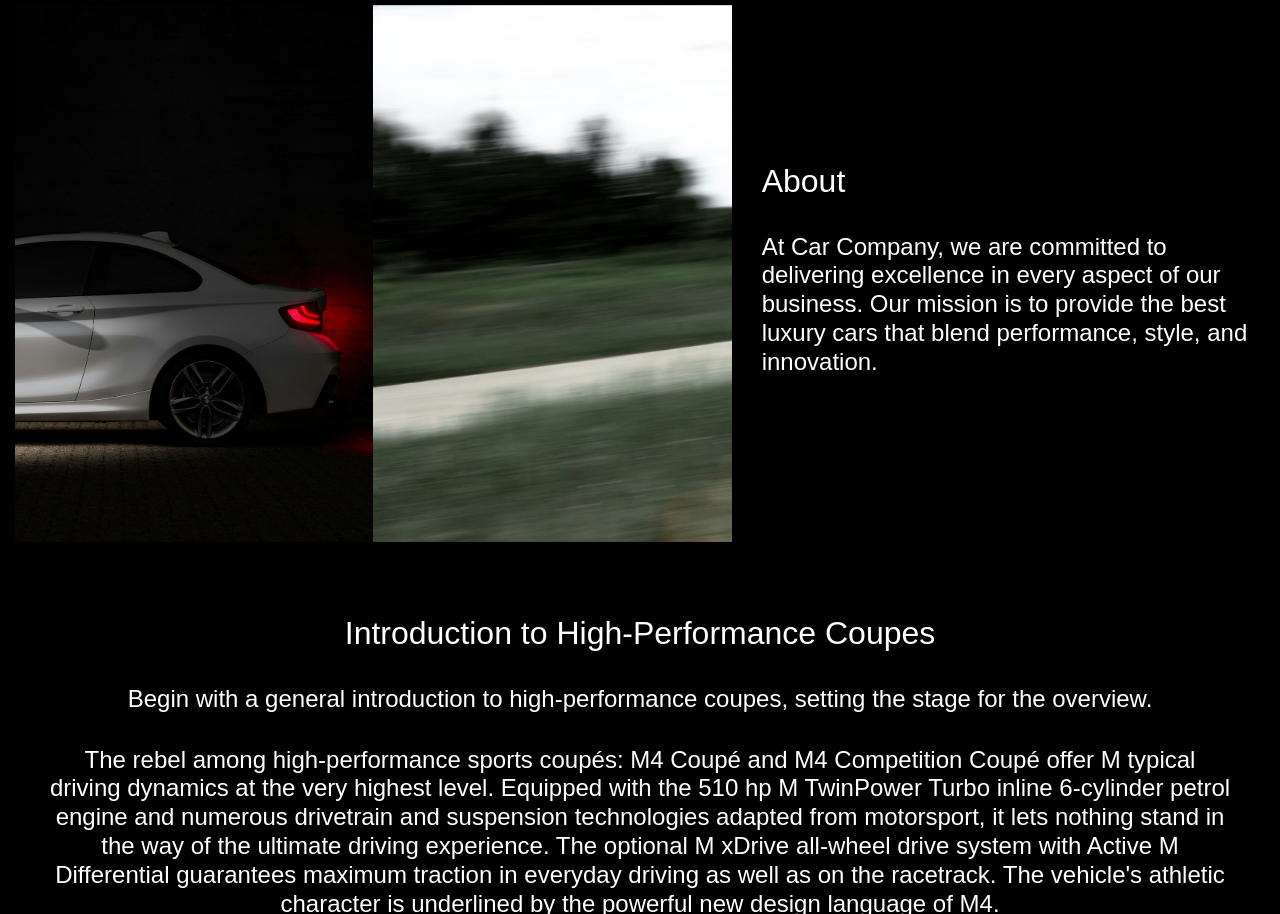
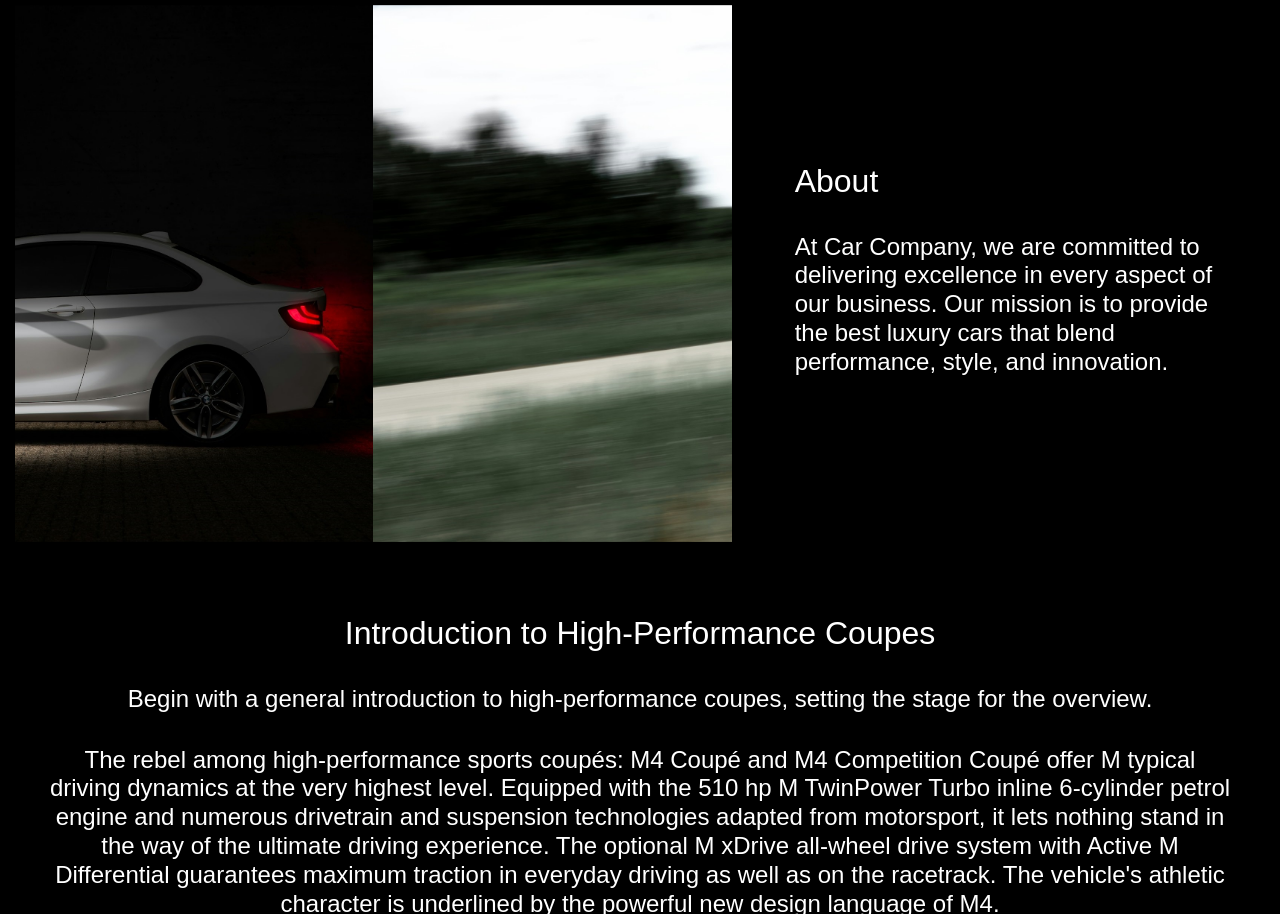
Before and after one commit to navneetastaya/M4-landingpage, a plain HTML site: page index.html in a window 1280 px wide. Shown: the part 2117-3031 px from the top of the page. Drawn offline with nearby package versions, Linux system fonts and the light colour scheme; a web font is replaced by a local one.

Commit message:
index.html

```diff
--- a/index.html
+++ b/index.html
@@ -321,7 +321,7 @@
               </a>
             </div>
           </div>
-          <div class="col-md-5 col-sm-12 h-100">
+          <div class="col-md-5 col-sm-12 h-100 p-5">
             <div style="color: #fff">
               <h2>About</h2>
               <br />
```
